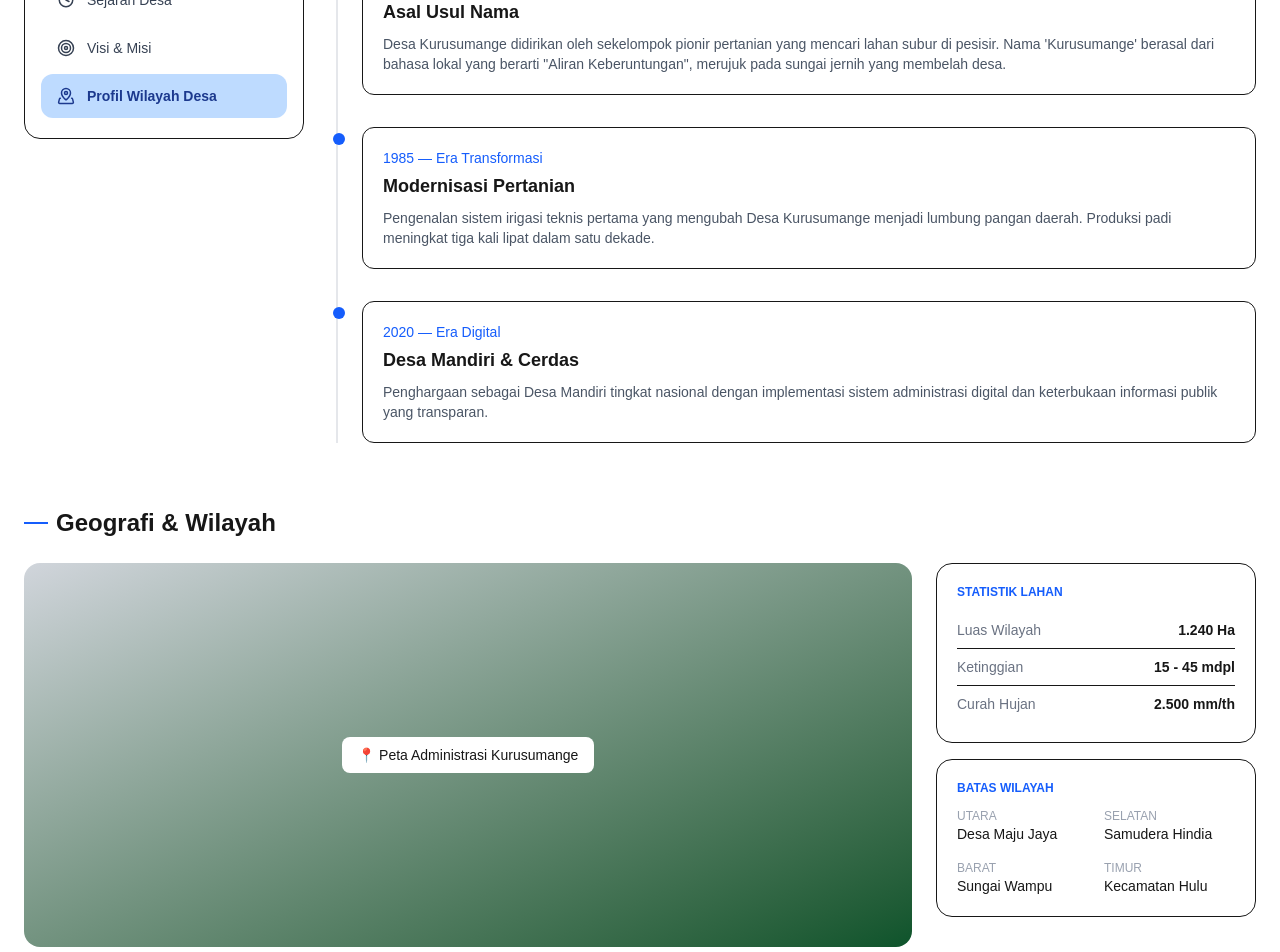
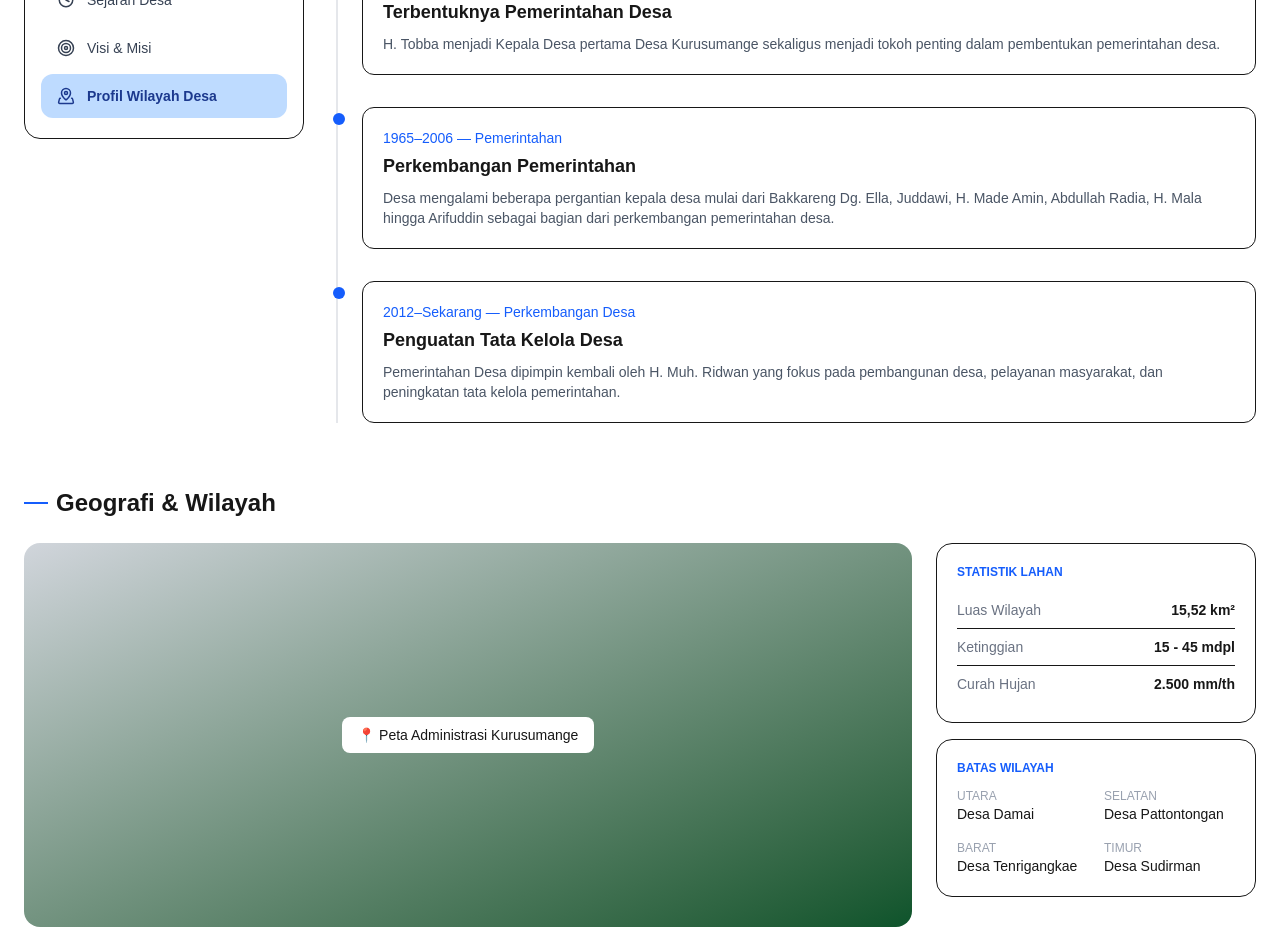
Before and after one commit to ZizahAwaliyah/Web-Desa-Kurusumange, a Next.js app: page /profil in a window 1280 px wide. Shown: the part 640-1592 px from the top of the page. Built offline with nearby package versions, Linux system fonts and the light colour scheme.

Commit message:
Selesai up real data profil desa dan struktur

```diff
--- a/data/profildesa.ts
+++ b/data/profildesa.ts
@@ -2,7 +2,7 @@ export const profilTabs = {
   tentang: {
     label: 'Tentang Desa',
     subLabel: 'Informasi Utama',
-    konten: `Desa Kurusumange adalah desa yang terletak di Kecamatan Tanralili, Kabupaten Maros, Sulawesi Selatan. [Ganti dengan deskripsi umum desa kamu di sini]`,
+    konten: `Desa Kurusumange merupakan salah satu desa di Kecamatan Tanralili, Kabupaten Maros, Provinsi Sulawesi Selatan. Desa ini memiliki luas wilayah sekitar 15,52 km² dan terdiri atas 5 dusun, yaitu Dusun Panasakkang, Bira-Bira, Majannang, Kabbung, dan Bonto Bira. Dengan jumlah penduduk sekitar 5.265 jiwa yang tersebar dalam 1.414 KK, Desa Kurusumange berkembang sebagai desa agraris dengan potensi pertanian, perkebunan, serta semangat gotong royong masyarakat yang masih terjaga.`,
   },
   sejarah: {
     label: 'Sejarah Desa',
@@ -12,11 +12,16 @@ export const profilTabs = {
   visiMisi: {
     label: 'Visi & Misi',
     subLabel: null,
-    visi: `[Ganti dengan visi desa]`,
+    visi: `[Terwujudnya Masyarakat Desa Sejahtera yang
+Aman, Sehat, Adil, Berbudaya dan Relegius menuju
+Masyarakat yang Mandiri dan Harmonis Tahun 2025]`,
     misi: [
-      '[Misi 1]',
-      '[Misi 2]',
-      '[Misi 3]',
+      'Memaksimalkan kegiatan pemberdayaan masyarakat untuk mengembangkan sumber daya manusia',
+      'Meningkatkan perbaikan infrastruktur desa sebagai kebutuhan dasar masyarakat dalam melakukan aktifitas ekonomi Desa',
+      'Meningkatkan kehidupan yang harmonis, toleran, saling menghormati, dalam kehidupan berbudaya dan beragama dengan kegiatan pembinaan melalui sarana ibadah',
+      'Meningkatkan pelayanan yang maksimal kepada masyarakat desa dan daya saing desa melalui peningkatan kapasitas',
+      'Membina kemandirian Desa dalam meningkatkan sumber pendapatan masyarakat dengan pembinaan lembaga ekonomi seperti Bumdes dan Koperasi',
+      'Mewujudkan kesejahteraan masyarakat melalui maksimalisasi program pemerintah daerah dan pusat.'
     ],
   },
   wilayah: {
@@ -24,22 +29,22 @@ export const profilTabs = {
     subLabel: null,
     timeline: [
       {
-        tahun: '1952',
+        tahun: '1930',
         label: 'Pembentukan Awal',
-        judul: 'Asal Usul Nama',
-        deskripsi: `Desa Kurusumange didirikan oleh sekelompok pionir pertanian yang mencari lahan subur di pesisir. Nama 'Kurusumange' berasal dari bahasa lokal yang berarti "Aliran Keberuntungan", merujuk pada sungai jernih yang membelah desa.`,
+        judul: 'Terbentuknya Pemerintahan Desa',
+        deskripsi: `H. Tobba menjadi Kepala Desa pertama Desa Kurusumange sekaligus menjadi tokoh penting dalam pembentukan pemerintahan desa.`,
       },
       {
-        tahun: '1985',
-        label: 'Era Transformasi',
-        judul: 'Modernisasi Pertanian',
-        deskripsi: `Pengenalan sistem irigasi teknis pertama yang mengubah Desa Kurusumange menjadi lumbung pangan daerah. Produksi padi meningkat tiga kali lipat dalam satu dekade.`,
+        tahun: '1965–2006',
+        label: 'Pemerintahan',
+        judul: 'Perkembangan Pemerintahan',
+        deskripsi: `Desa mengalami beberapa pergantian kepala desa mulai dari Bakkareng Dg. Ella, Juddawi, H. Made Amin, Abdullah Radia, H. Mala hingga Arifuddin sebagai bagian dari perkembangan pemerintahan desa.`,
       },
       {
-        tahun: '2020',
-        label: 'Era Digital',
-        judul: 'Desa Mandiri & Cerdas',
-        deskripsi: `Penghargaan sebagai Desa Mandiri tingkat nasional dengan implementasi sistem administrasi digital dan keterbukaan informasi publik yang transparan.`,
+        tahun: '2012–Sekarang',
+        label: 'Perkembangan Desa',
+        judul: 'Penguatan Tata Kelola Desa',
+        deskripsi: `Pemerintahan Desa dipimpin kembali oleh H. Muh. Ridwan yang fokus pada pembangunan desa, pelayanan masyarakat, dan peningkatan tata kelola pemerintahan.`,
       },
     ],
   },
@@ -47,14 +52,14 @@ export const profilTabs = {
 
 export const geografiData = {
   statistikLahan: [
-    { label: 'Luas Wilayah', nilai: '1.240 Ha' },
+    { label: 'Luas Wilayah', nilai: '15,52 km²' },
     { label: 'Ketinggian', nilai: '15 - 45 mdpl' },
     { label: 'Curah Hujan', nilai: '2.500 mm/th' },
   ],
   batasWilayah: {
-    utara: 'Desa Maju Jaya',
-    selatan: 'Samudera Hindia',
-    barat: 'Sungai Wampu',
-    timur: 'Kecamatan Hulu',
+    utara: 'Desa Damai',
+    selatan: 'Desa Pattontongan',
+    barat: 'Desa Tenrigangkae',
+    timur: 'Desa Sudirman',
   },
 }
--- a/data/struktur-organisasi.ts
+++ b/data/struktur-organisasi.ts
@@ -1,5 +1,5 @@
 export const kepalaDesa = {
-  nama: 'H. Andi Sulaiman, S.Sos',
+  nama: 'H. Muh. Ridwan',
   jabatan: 'KEPALA DESA KURUSUMANGE',
   email: 'kades@kurusumange.desa.id',
   telepon: '+62 811-2222-3333',
@@ -7,43 +7,44 @@ export const kepalaDesa = {
 }
 
 export const perangkatDesa = [
-  { nama: 'H. Andi Sulaiman, S.Sos', jabatan: 'SEKRETARIS DESA', email: 'kades@kurusumange.desa.id', telepon: '+62 811-2222-3333', foto: '/struktur/sekretaris.jpg' },
-  { nama: 'H. Andi Sulaiman, S.Sos', jabatan: 'KASI KESRA DAN PELAYANAN', email: 'kades@kurusumange.desa.id', telepon: '+62 811-2222-3333', foto: '/struktur/kasi-kesra.jpg' },
-  { nama: 'H. Andi Sulaiman, S.Sos', jabatan: 'KASI PEMERINTAHAN', email: 'kades@kurusumange.desa.id', telepon: '+62 811-2222-3333', foto: '/struktur/kasi-pemerintahan.jpg' },
-  { nama: 'H. Andi Sulaiman, S.Sos', jabatan: 'KAUR UMUM DAN PERENCANAAN', email: 'kades@kurusumange.desa.id', telepon: '+62 811-2222-3333', foto: '/struktur/kaur-umum.jpg' },
-  { nama: 'H. Andi Sulaiman, S.Sos', jabatan: 'KAUR KEUANGAN', email: 'kades@kurusumange.desa.id', telepon: '+62 811-2222-3333', foto: '/struktur/kaur-keuangan.jpg' },
-  { nama: 'H. Andi Sulaiman, S.Sos', jabatan: 'STAF', email: 'kades@kurusumange.desa.id', telepon: '+62 811-2222-3333', foto: '/struktur/staf-1.jpg' },
-  { nama: 'H. Andi Sulaiman, S.Sos', jabatan: 'STAF', email: 'kades@kurusumange.desa.id', telepon: '+62 811-2222-3333', foto: '/struktur/staf-2.jpg' },
-  { nama: 'H. Andi Sulaiman, S.Sos', jabatan: 'STAF', email: 'kades@kurusumange.desa.id', telepon: '+62 811-2222-3333', foto: '/struktur/staf-3.jpg' },
+  { nama: 'Nur Tina', jabatan: 'SEKRETARIS DESA', email: 'kades@kurusumange.desa.id', telepon: '+62 811-2222-3333', foto: '/struktur/sekretaris.jpg' },
+  { nama: 'Mirawati', jabatan: 'KASI KESRA DAN PELAYANAN', email: 'kades@kurusumange.desa.id', telepon: '+62 811-2222-3333', foto: '/struktur/kasi-kesra.jpg' },
+  { nama: 'Nurlaelah', jabatan: 'KASI PEMERINTAHAN', email: 'kades@kurusumange.desa.id', telepon: '+62 811-2222-3333', foto: '/struktur/kasi-pemerintahan.jpg' },
+  { nama: 'Nurlela Sari', jabatan: 'KAUR UMUM DAN PERENCANAAN', email: 'kades@kurusumange.desa.id', telepon: '+62 811-2222-3333', foto: '/struktur/kaur-umum.jpg' },
+  { nama: 'Nurlela', jabatan: 'KAUR KEUANGAN', email: 'kades@kurusumange.desa.id', telepon: '+62 811-2222-3333', foto: '/struktur/kaur-keuangan.jpg' },
+  { nama: 'Putri Jayani', jabatan: 'STAF', email: 'kades@kurusumange.desa.id', telepon: '+62 811-2222-3333', foto: '/struktur/staf-1.jpg' },
+  { nama: 'Saparuddin', jabatan: 'STAF', email: 'kades@kurusumange.desa.id', telepon: '+62 811-2222-3333', foto: '/struktur/staf-2.jpg' },
+  { nama: 'Nurasiza', jabatan: 'STAF', email: 'kades@kurusumange.desa.id', telepon: '+62 811-2222-3333', foto: '/struktur/staf-3.jpg' },
+  { nama: 'Wahyu Permana Putra', jabatan: 'STAF', email: 'kades@kurusumange.desa.id', telepon: '+62 811-2222-3333', foto: '/struktur/staf-3.jpg' },
 ]
 
 export const kepalaDusun = [
-  { nama: 'H. Andi Sulaiman, S.Sos', jabatan: 'STAF', foto: '/struktur/dusun-1.jpg' },
-  { nama: 'H. Andi Sulaiman, S.Sos', jabatan: 'STAF', foto: '/struktur/dusun-2.jpg' },
-  { nama: 'H. Andi Sulaiman, S.Sos', jabatan: 'STAF', foto: '/struktur/dusun-3.jpg' },
-  { nama: 'H. Andi Sulaiman, S.Sos', jabatan: 'STAF', foto: '/struktur/dusun-4.jpg' },
-  { nama: 'H. Andi Sulaiman, S.Sos', jabatan: 'STAF', foto: '/struktur/dusun-5.jpg' },
+  { nama: 'MUH RAMLI', jabatan: 'KADUS MAJANNANG', foto: '/struktur/dusun-1.jpg' },
+  { nama: 'ALIF ALAMSYAH', jabatan: 'KADUS PANASAKKANG', foto: '/struktur/dusun-2.jpg' },
+  { nama: 'HAMSAH', jabatan: 'KADUS BIRA-BIRA', foto: '/struktur/dusun-3.jpg' },
+  { nama: 'ABD. ASIS DG. NGALLE', jabatan: 'KADUS BONTO BIRA', foto: '/struktur/dusun-4.jpg' },
+  { nama: 'SYARIFUDDIN', jabatan: 'KADUS KA`BUNG', foto: '/struktur/dusun-5.jpg' },
 ]
 
 export const lembagaDesa = [
   {
     nama: 'BPD',
     subtitle: 'Badan Permusyawaratan Desa',
-    ketua: 'Drs. Suwardi',
-    deskripsi: 'Lembaga yang melaksanakan fungsi pemerintahan yang anggotanya merupakan wakil dari penduduk desa berdasarkan keterwakilan wilayah.',
+    ketua: 'Abd. Rahman',
+    deskripsi: 'Lembaga yang melaksanakan fungsi pemerintahan yang anggotanya merupakan wakil penduduk desa berdasarkan keterwakilan wilayah dan ditetapkan secara demokratis',
     warna: 'bg-blue-900',
   },
   {
     nama: 'BUMDesa',
     subtitle: 'Badan Usaha Milik Desa',
-    ketua: 'Ir. Rahmansyah',
+    ketua: 'H.Muh. Ridwan',
     deskripsi: 'Wadah yang dibentuk atas prakarsa masyarakat sebagai mitra Pemerintah Desa dalam menampung dan menyalurkan aspirasi pembangunan.',
     warna: 'bg-green-900',
   },
   {
-    nama: 'Posyandu',
-    subtitle: 'Pos Pelayanan Terpadu',
-    ketua: 'Ahmad Dhani',
+    nama: 'PKK',
+    subtitle: 'Pemberdayaan dan Kesejahteraan Keluarga ',
+    ketua: 'Hj. Nurhayati',
     deskripsi: 'Organisasi sosial kemasyarakatan sebagai wadah pembinaan dan pengembangan generasi muda desa di bidang kesejahteraan sosial.',
     warna: 'bg-yellow-700',
   },
```
